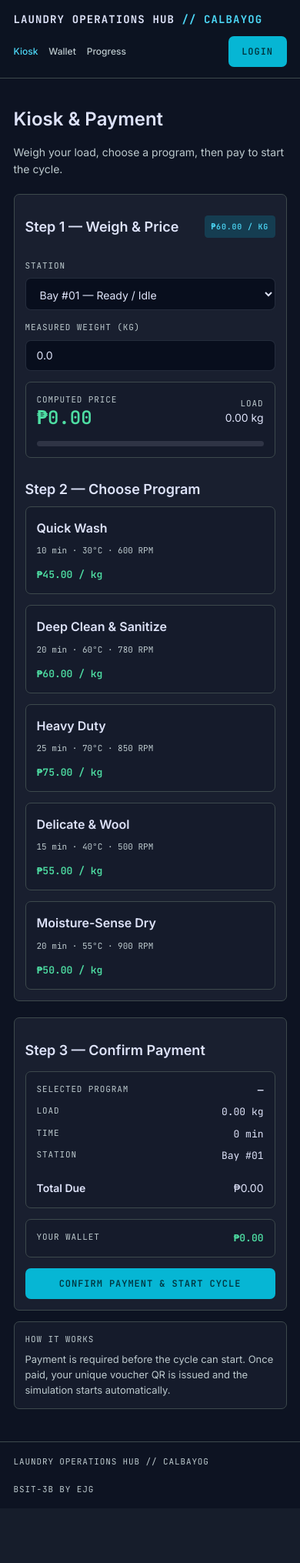
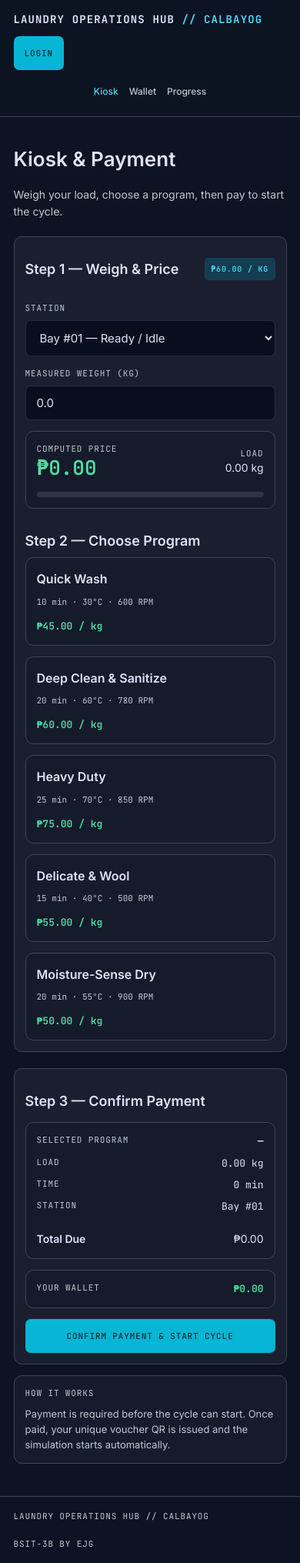
Before and after one commit to glennballon123-cell/CyclePayWebsite, a FastAPI app: page /kiosk in a window 390 px wide. Shown: the whole page at 77% size. Before the commit the page ends 1939 px from the top, so only its background shows below. Run offline with FastAPI, Linux system fonts and the light colour scheme; some libraries are stand-ins or nearby versions.

Commit message:
Responsive app layout and interactive cards

```diff
--- a/website/static/css/theme.css
+++ b/website/static/css/theme.css
@@ -1,5 +1,6 @@
 * {
   box-sizing: border-box;
+  -webkit-tap-highlight-color: transparent;
 }
 
 html,
@@ -165,9 +171,19 @@ body {
 .card {
   background: #191f2f;
   border: 1px solid #3d494c;
-  border-radius: 0.5rem;
+  border-radius: 0.75rem;
   padding: 1.25rem 1.5rem;
   width: 100%;
+  transition: border-color 0.18s ease, box-shadow 0.18s ease, transform 0.18s ease, background 0.18s ease;
+}
+
+.card:hover {
+  border-color: rgba(76, 215, 246, 0.35);
+  box-shadow: 0 6px 20px rgba(0, 0, 0, 0.35);
+}
+
+.card:active {
+  transform: scale(0.995);
 }
 
 .card-muted {
@@ -291,8 +307,10 @@ body {
 .button {
   display: inline-flex;
   align-items: center;
+  justify-content: center;
   gap: 0.5rem;
-  padding: 0.65rem 1.25rem;
+  padding: 0.75rem 1.25rem;
+  min-height: 44px;
   border-radius: 0.5rem;
   border: none;
   font-family: 'JetBrains Mono', monospace;
@@ -437,11 +456,13 @@ body {
   background: #080e1d;
   border: 1px solid rgba(148, 163, 184, 0.2);
   border-radius: 0.5rem;
-  padding: 0.75rem 1rem;
+  padding: 0.85rem 1rem;
+  min-height: 44px;
   color: #dde2f8;
   font-family: inherit;
-  font-size: 14px;
+  font-size: 15px;
   outline: none;
+  transition: border-color 0.15s ease, box-shadow 0.15s ease;
 }
 
 .input-field:focus {
@@ -557,6 +578,7 @@ body {
   text-decoration: none;
   font-size: 13px;
   font-weight: 500;
+  padding: 0.5rem 0;
 }
 
 .public-top-strip nav a:hover,
@@ -684,6 +748,9 @@ body {
   .public-top-strip nav {
     flex-wrap: wrap;
     gap: 1rem;
+    order: 3;
+    width: 100%;
+    justify-content: center;
   }
   .public-body {
     padding: 1.5rem 1.25rem 3rem;
@@ -712,15 +775,15 @@ body {
     padding: 1rem;
   }
   .text-headline {
-    font-size: 24px;
-    line-height: 32px;
+    font-size: 26px;
+    line-height: 34px;
   }
   .text-title {
     font-size: 18px;
     line-height: 26px;
   }
   .station-actions {
-    grid-template-columns: 1fr;
+    grid-template-columns: 1fr 1fr;
   }
   .data-table th,
   .data-table td {
@@ -733,9 +796,17 @@ body {
   .public-top-strip nav a {
     font-size: 12px;
   }
-  #voucherBubble,
-  #voucherBackdrop > .card {
-    width: 90vw !important;
-    max-width: 22rem;
+}
+
+@media (max-width: 480px) {
+  .station-actions {
+    grid-template-columns: 1fr;
+  }
+  .button {
+    font-size: 11px;
+    padding: 0.7rem 1rem;
+  }
+  .side-panel a {
+    font-size: 13px;
   }
 }
```
Also changed, not shown: other parts of website/static/css/theme.css (+64 -20 lines).
